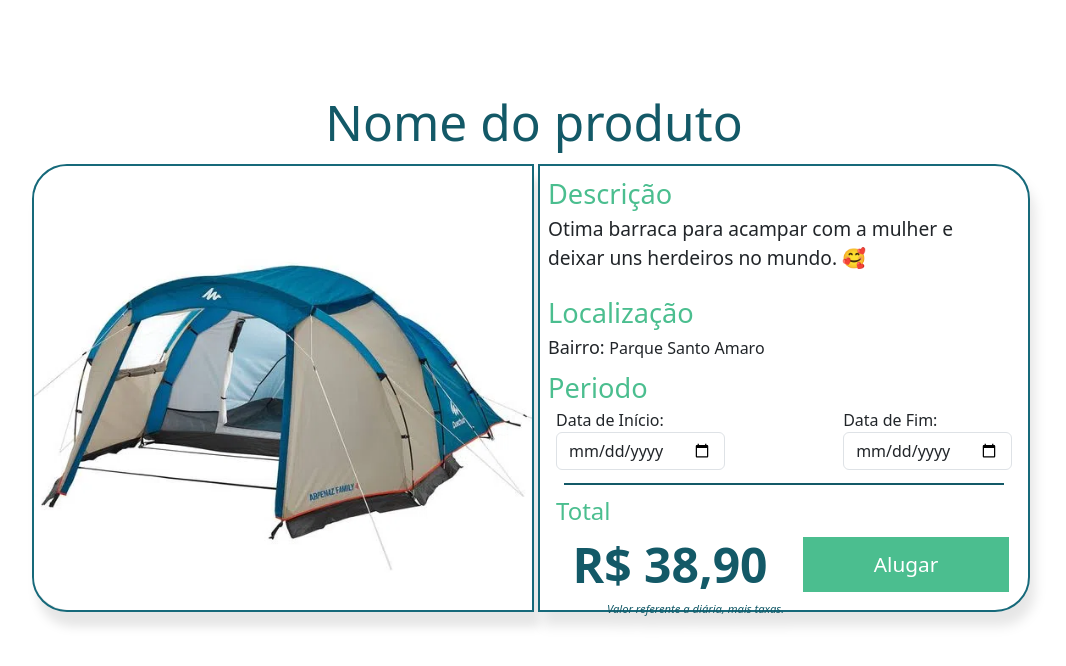
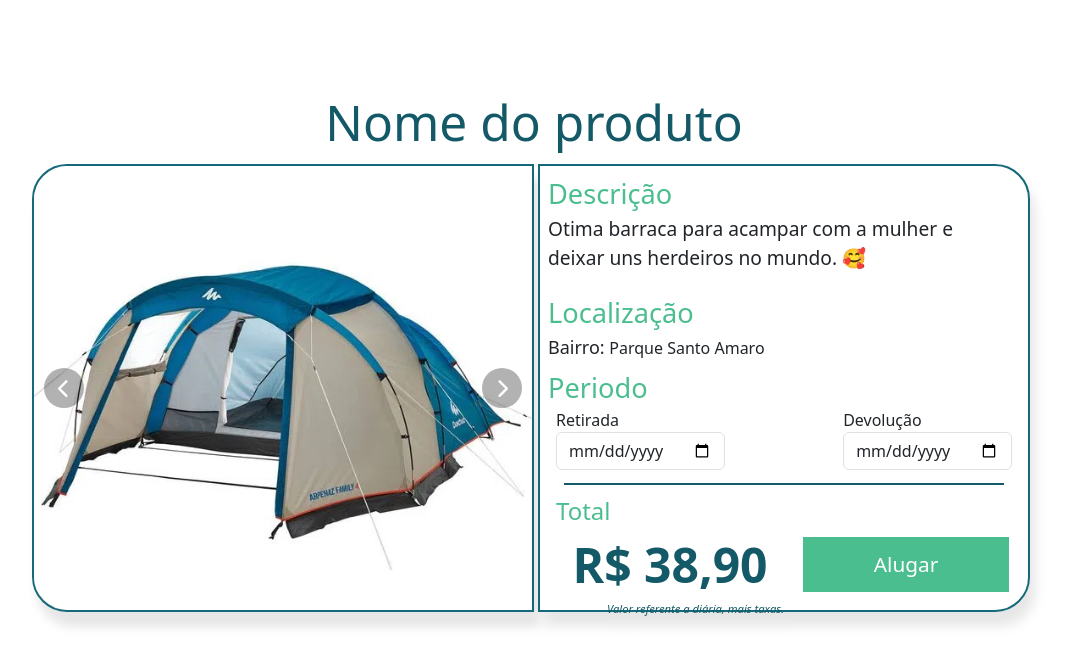
Before and after one commit to FlexRent/flexrentReact, a React (Create React App) app: page /detalhes-produto in a window 1280 px wide. Shown: the top 666 px of the page, without its empty margins (106-1172 px from the left). Built offline with nearby package versions, Linux system fonts and the light colour scheme.

Commit message:
Finalizando detalhe produto

```diff
--- a/package.json
+++ b/package.json
@@ -3,6 +3,8 @@
   "version": "0.1.0",
   "private": true,
   "dependencies": {
+    "@fortawesome/free-solid-svg-icons": "^6.4.0",
+    "@fortawesome/react-fontawesome": "^0.2.0",
     "@testing-library/jest-dom": "^5.16.5",
     "@testing-library/react": "^13.4.0",
     "@testing-library/user-event": "^13.5.0",
--- a/src/components/DetalhesProduto/css/DetalhesProduto.css
+++ b/src/components/DetalhesProduto/css/DetalhesProduto.css
@@ -15,19 +15,48 @@
 .product-content{
     height: 70vh;
     width: 90%;
-
-
 }
 
 .product-image{
     height: 80%;
     width: 50%;
+    position: relative;
     border: 2px solid #16697A;
     border-radius: 35px 0px 0px 35px;
     filter: drop-shadow(5px 15px 5px rgba(0, 0, 0, 0.099));
-
 }
 
+.btn-overlay {
+    position: absolute;
+    top: 50%;
+    left: 90%;
+    transform: translate(-50%, -50%);
+    transform: translateY(-50%);
+    z-index: 1;
+    border-radius: 50%;
+    background-color: rgba(0, 0, 0, 0.3);
+    color: #fff;
+    width: 40px;
+    height: 40px;
+    font-size: 1.2rem;
+
+  }
+
+  .btn-overlay2 {
+    position: absolute;
+    top: 50%;
+    right: 90%;
+    transform: translate(-50%, -50%);
+    transform: translateY(-50%);
+    z-index: 1;
+    border-radius: 50%;
+    background-color: rgba(0, 0, 0, 0.3);
+    color: #fff;
+    width: 40px;
+    height: 40px;
+    font-size: 1.2rem;
+
+  }
 .product-image img{
     height: 100%;
     width: 100%;
--- a/src/components/Home/HomeRent.js
+++ b/src/components/Home/HomeRent.js
@@ -3,10 +3,10 @@ import Navbar from "../Navbar/Navbar";
 import "./css/Home.css";
 
 import Footer from "../Footer/Footer";
-// import Categorias from "./Categorias";
-// import ComoFunciona from "./ComoFunciona";
-// import Vantagem from "./Vantagem";
-// import ListaTodasCategorias from "../ListaProdutos/ListaTodasCategorias";
+import Categorias from "./Categorias";
+import ComoFunciona from "./ComoFunciona";
+import Vantagem from "./Vantagem";
+import ListaTodasCategorias from "../ListaProdutos/ListaTodasCategorias";
 import ListaCategoria from "../ListaProdutos/ListaCategoria";
 
 export default function HomeRent() {
@@ -20,10 +20,13 @@ export default function HomeRent() {
             </div>
 
             {/* <ListaTodasCategorias/> */}
-            <ListaCategoria categoria={"Camping"}/>
+            {/* <ListaCategoria categoria={"Camping"}/> */}
             {/* <Vantagem/>
             <ComoFunciona/>
             <Categorias/> */}
+            <Vantagem/>
+            <ComoFunciona/>
+            <Categorias/>
             <Footer />
         </div>
     );
--- a/src/components/detalhesProduto/DetalhesProduto.js
+++ b/src/components/detalhesProduto/DetalhesProduto.js
@@ -1,5 +1,34 @@
 import './css/DetalhesProduto.css'
+import React, { useEffect, useState } from 'react';
+import { FontAwesomeIcon } from '@fortawesome/react-fontawesome';
+import { faChevronLeft, faChevronRight } from '@fortawesome/free-solid-svg-icons';
+
 export default function DetalhesProduto() {
+
+  const [productImages, setProductImages] = useState([]);
+  const [currentImageIndex, setCurrentImageIndex] = useState(0);
+
+
+  useEffect(() => {
+    fetchProductData();
+  }, []);
+
+  const fetchProductData = () => {
+    // Lógica para buscar os dados do produto no banco de dados
+    // Atualize os estados com os dados do produto recuperados
+    const imagesFromDatabase = ['./barraca.jpg', './camping.jpg', './barraca.jpg', './camping.jpg', './barraca.jpg'];
+    setProductImages(imagesFromDatabase);
+  };
+
+  const handlePreviousImage = () => {
+    setCurrentImageIndex((prevIndex) => (prevIndex === 0 ? productImages.length - 1 : prevIndex - 1));
+  };
+
+  const handleNextImage = () => {
+    setCurrentImageIndex((prevIndex) => (prevIndex === productImages.length - 1 ? 0 : prevIndex + 1));
+  };
+
+
   return (
     <section className="detalhes-produto-content container">
       <div className="title-product-content d-flex justify-content-center align-items-end">
@@ -10,9 +39,17 @@ export default function DetalhesProduto() {
 
         <div className='product-content d-flex flex-wrap '>
 
+        {productImages.length > 0 && (
           <div className='product-image my-1 d-flex justify-content-center align-items-center '>
-            <img src='./barraca.jpg' alt=''/>
+            <button className="btn btn-overlay2" onClick={handlePreviousImage}>
+              <FontAwesomeIcon icon={faChevronLeft} />
+            </button>
+            <img src={productImages[currentImageIndex]} alt=''/>
+            <button className="btn btn-overlay" onClick={handleNextImage}>
+              <FontAwesomeIcon icon={faChevronRight} />
+            </button>
           </div>
+          )}
 
           <div className='product-info m-1'>
                 <div className='info-desc-content m-2' >
@@ -32,11 +69,11 @@ export default function DetalhesProduto() {
                   <span className='title-info d-block'> Periodo</span>
                   <div class="d-flex justify-content-between">
                     <div class="flex-grow-2 mx-2">
-                      <label for="dataInicio">Data de Início:</label>
+                      <label for="dataInicio">Retirada</label>
                       <input type="date" id="dataInicio" class="form-control" name="dataInicio"/>
                     </div>
                     <div class="flex-grow-2 mx-2">
-                      <label for="dataFim">Data de Fim:</label>
+                      <label for="dataFim">Devolução</label>
                       <input type="date" id="dataFim" class="form-control" name="dataFim"/>
                     </div>
                   </div>
@@ -73,5 +110,6 @@ export default function DetalhesProduto() {
         </div>
       </div>
     </section>
+
   )
 }
```
Also changed, not shown: src/components/DetalhesProduto/Carrosel.js (added, +29 -0 lines), 1 other file (tests, documents, lock files or other folders).
